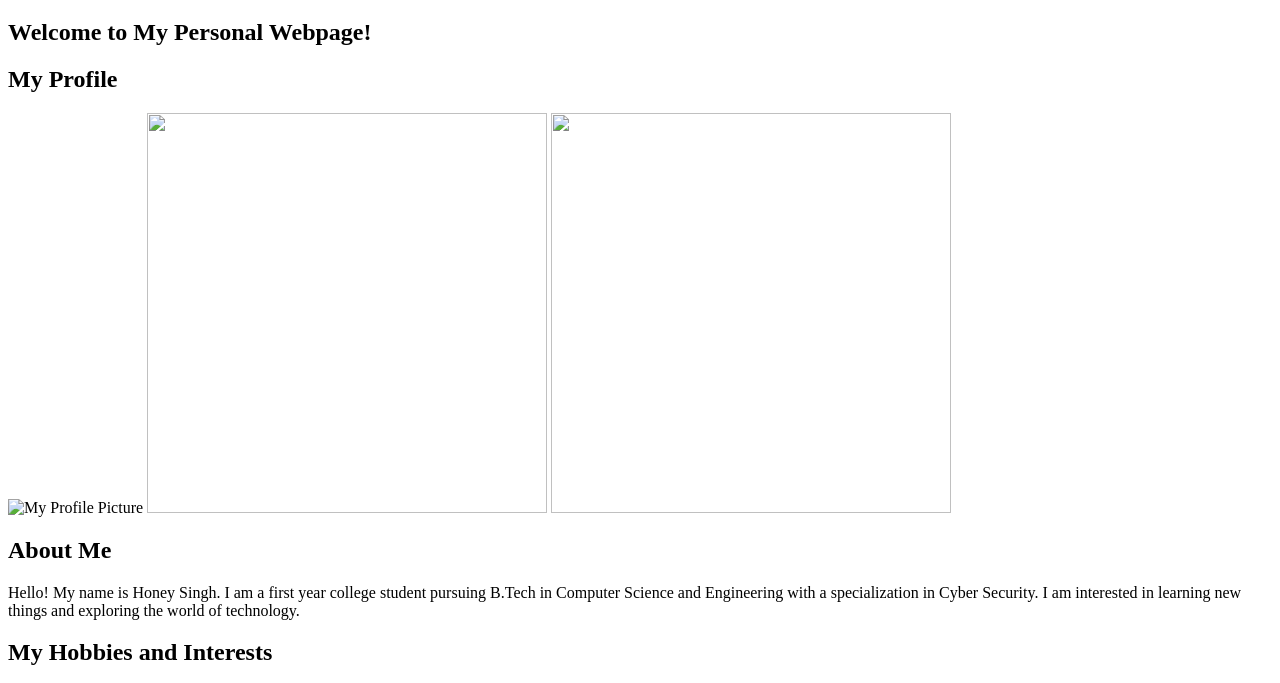
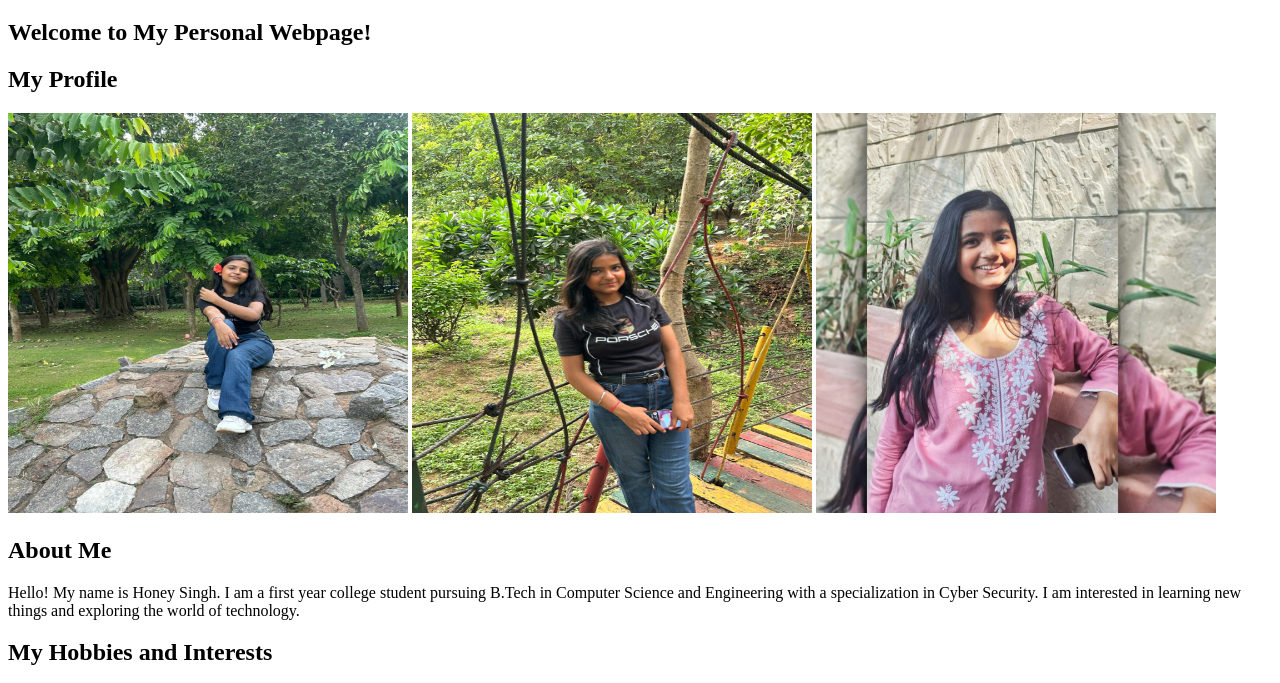
Before and after one commit to honeycoded/gdg_web_development01, a plain HTML site: page index.html in a window 1280 px wide. Shown: the part 61-744 px from the top of the page. Drawn offline with Linux system fonts and the light colour scheme.

Commit message:
Update index.html

```diff
--- a/index.html
+++ b/index.html
@@ -15,10 +15,10 @@
     <!-- Profile Picture -->
     <h2>My Profile</h2>
 
-    <img src="photos/honey1.jpeg" alt ="My Profile Picture" width="400" height="400">
-    <img src ="photos/honey2.jpeg" width="400" height ="400">
+    <img src="honey1.jpeg" alt ="My Profile Picture" width="400" height="400">
+    <img src ="honey2.jpeg" width="400" height ="400">
 
-    <img src="photos/honey3.jpeg" width ="400" height ="400">
+    <img src="honey3.jpeg" width ="400" height ="400">
 
     <!-- Introduction -->
     <h2>About Me</h2>
```
